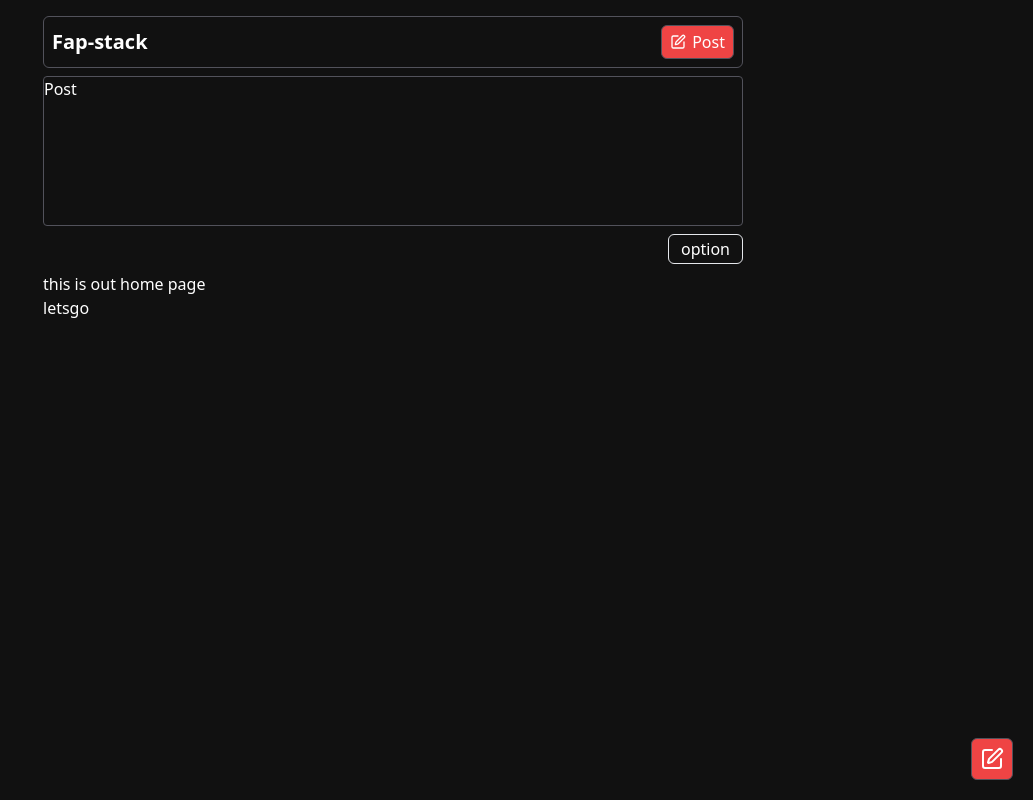
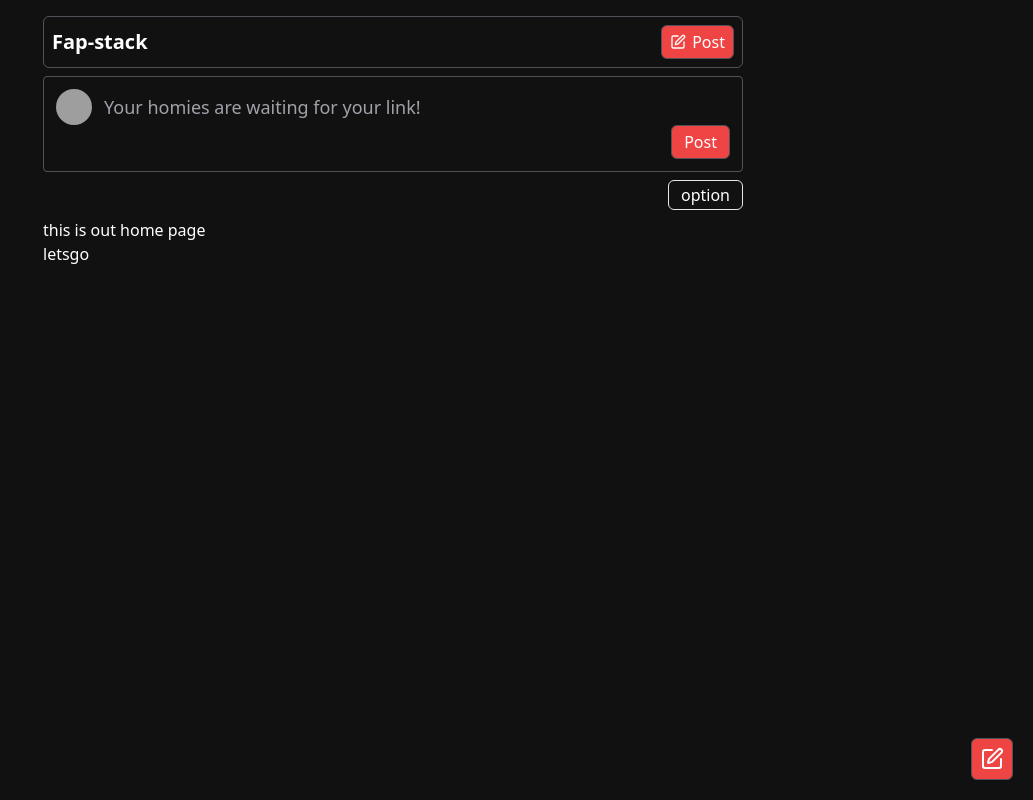
Before and after one commit to rinkitadhana/Fap-stack, a React (Vite) app in the folder client/: page / in a window 1280 px wide. Shown: the whole page, without its empty margins (247-1280 px from the left). Built offline with nearby package versions, Linux system fonts and the light colour scheme; grey boxes are pictures that could not be loaded.

Commit message:
comp added

```diff
--- a/client/src/Pages/Post.tsx
+++ b/client/src/Pages/Post.tsx
@@ -1,8 +1,25 @@
 const Post = () => {
   return (
-    <section className=" border border-zinc-600 rounded h-[150px]">
-      Post
-      <p></p>
+    <section className=" flex flex-col border border-zinc-600 rounded p-3">
+      <div className=" flex  ">
+        <div className=" ">
+          <img
+            className=" size-9 rounded-full"
+            src="https://cdn.pixabay.com/photo/2015/10/05/22/37/blank-profile-picture-973460_640.png"
+          />
+        </div>
+        <div className="w-[90%] px-3">
+          <input
+            placeholder="Your homies are waiting for your link!"
+            className="post-input"
+          />
+        </div>
+      </div>
+      <div className=" flex justify-end">
+        <button className=" select-none border border-zinc-600 bg-red-500 hover:bg-transparent transition duration-200 font-medium text-white rounded-md px-3 py-1">
+          Post
+        </button>
+      </div>
     </section>
   )
 }
```
